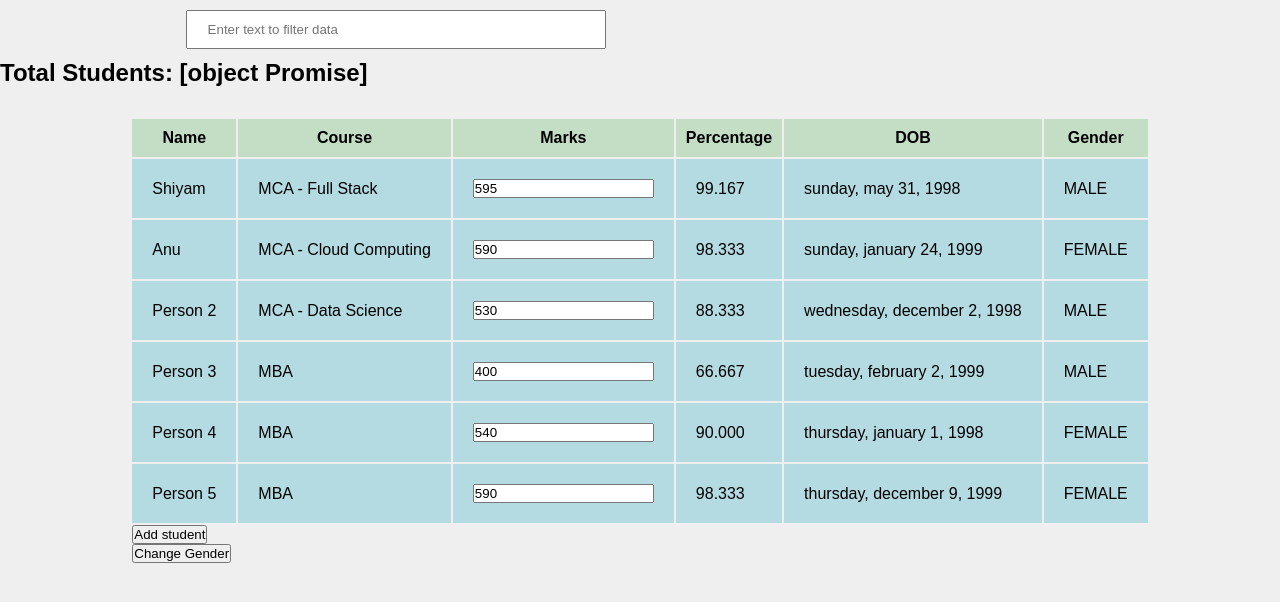
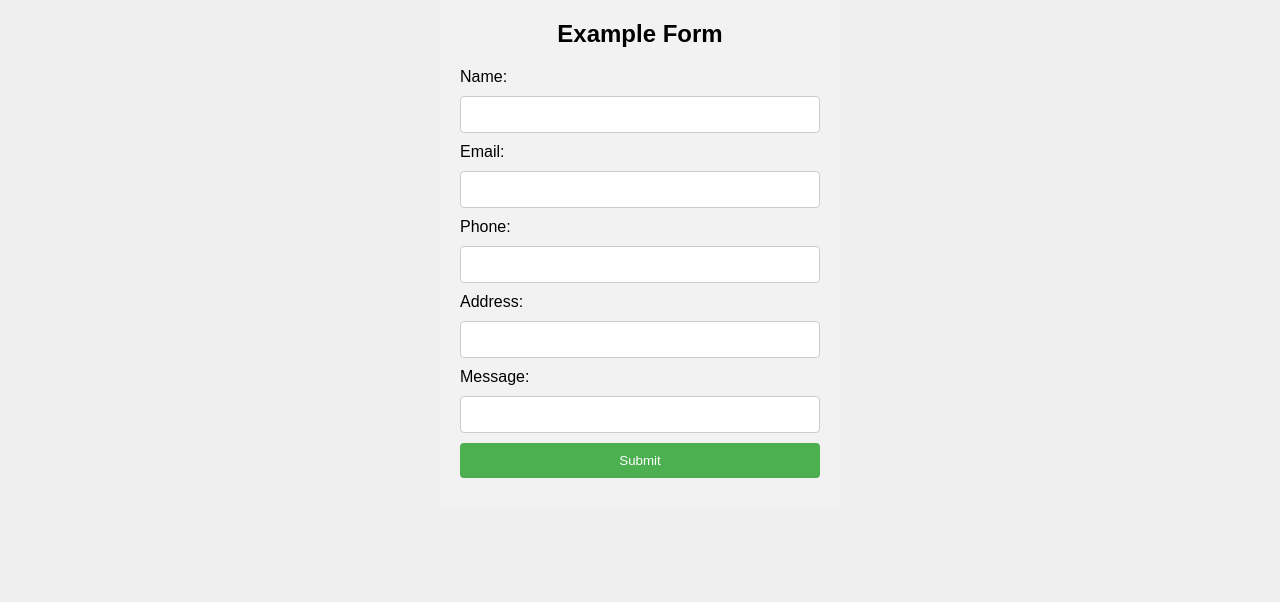
Before and after one commit to ShiyamS/Angular-13, an Angular app: page /Home in a window 1280 px wide. Shown: the top 602 px of the page. Built offline with nearby package versions, Linux system fonts and the light colour scheme.

Commit message:
Forms = Template Form Base

```diff
--- a/src/app/app-routing.module.ts
+++ b/src/app/app-routing.module.ts
@@ -29,7 +29,7 @@ const routes: Routes = [
 ];
 
 @NgModule({
-  imports: [RouterModule.forRoot(routes, { enableTracing: true })],
+  imports: [RouterModule.forRoot(routes)],
   exports: [RouterModule]
 })
 export class AppRoutingModule { }
--- a/src/app/app.component.css
+++ b/src/app/app.component.css
@@ -75,5 +75,45 @@ li a:hover {
   margin: 10px 14.5%;
   width: 420px;
   padding: 10px 20px;
+}
 
+.form-container {
+  max-width: 400px;
+  margin: 0 auto;
+  padding: 20px;
+  background-color: #f2f2f2;
+  border-radius: 5px;
 }
+
+.form-container h2 {
+  text-align: center;
+  margin-bottom: 20px;
+}
+
+.form-container label,
+.form-container input {
+  display: block;
+  margin-bottom: 10px;
+}
+
+.form-container input[type="text"] {
+  width: 100%;
+  padding: 10px;
+  border: 1px solid #ccc;
+  border-radius: 4px;
+  box-sizing: border-box;
+}
+
+.form-container input[type="submit"] {
+  width: 100%;
+  padding: 10px;
+  background-color: #4caf50;
+  color: white;
+  border: none;
+  border-radius: 4px;
+  cursor: pointer;
+}
+
+.form-container input[type="submit"]:hover {
+  background-color: #45a049;
+}
--- a/src/app/app.component.html
+++ b/src/app/app.component.html
@@ -34,13 +34,12 @@
 
 <!-- </div> -->
 <!-- </div> -->
-
-<div class="container">
-  <div>
+<!-- <div class="container"> -->
+<!-- <div>
     <input type="text" class="inputBox" placeholder="Enter text to filter data" [(ngModel)]="filterTextValue">
-  </div>
-  <h2>Total Students: {{totalStudents}}</h2>
-  <table id="student">
+  </div> -->
+<!-- <h2>Total Students: {{totalStudents}}</h2> -->
+<!-- <table id="student">
 
     <tr>
       <th>Name</th>
@@ -54,12 +53,12 @@
     <tr *ngFor="let student of filteredStudents">
       <td>{{student.name}}</td>
       <td>{{student.course}}</td>
-      <td><input type="number" value="student.marks" [(ngModel)]="student.marks"></td>
-      <!-- Pipe percentage -->
-      <!-- <td>{{student.marks / totalMarks | percent : '1.1-1'}}</td> -->
-      <!-- Pipe durrency -->
-      <!-- <td>{{student.marks / totalMarks | currency:'INR' }}</td> -->
-      <td>{{student.marks | percentage : totalMarks : 3 }}</td>
+      <td><input type="number" value="student.marks" [(ngModel)]="student.marks"></td>  -->
+<!-- Pipe percentage -->
+<!-- <td>{{student.marks / totalMarks | percent : '1.1-1'}}</td> -->
+<!-- Pipe durrency -->
+<!-- <td>{{student.marks / totalMarks | currency:'INR' }}</td> -->
+<!-- <td>{{student.marks | percentage : totalMarks : 3 }}</td>
       <td>{{student.DOB | date : 'fullDate' | lowercase}}</td>
       <td>{{student.gender | uppercase}}</td>
     </tr>
@@ -67,5 +66,29 @@
     <button (click)="addFakeStudentData()">Add student</button>
     <br>
     <button (click)="changeGender()"> Change Gender</button>
-  </table>
+  </table> -->
+<!-- </div> -->
+
+<!-- Template From -->
+
+<div class="form-container">
+  <h2>Example Form</h2>
+  <form (ngSubmit)="onSubmit(myForm)" #myForm="ngForm">
+    <label for="name">Name:</label>
+    <input type="text" id="name" name="name" required ngModel>
+
+    <label for="email">Email:</label>
+    <input type="text" id="email" name="email" required ngModel>
+
+    <label for="phone">Phone:</label>
+    <input type="text" id="phone" name="phone" required ngModel>
+
+    <label for="address">Address:</label>
+    <input type="text" id="address" name="address" required ngModel>
+
+    <label for="message">Message:</label>
+    <input type="text" id="message" name="message" required ngModel>
+
+    <input type="submit" value="Submit">
+  </form>
 </div>
--- a/src/app/app.component.ts
+++ b/src/app/app.component.ts
@@ -3,6 +3,8 @@ import { ActivatedRoute, Event, NavigationCancel, NavigationEnd, NavigationError
 import { AuthService } from './services/auth.service';
 import { StudentsService } from './services/students.service';
 import { Student } from './student';
+import { NgForm } from '@angular/forms';
+import { NgFor } from '@angular/common';
 
 @Component({
   selector: 'app-root',
@@ -11,128 +13,135 @@ import { Student } from './student';
 })
 export class AppComponent implements OnInit {
 
-  students!: Student[];
-  filteredStudents!: Student[];
-  totalMarks!: number;
-  title = 'routing';
-  _filterTextValue: string = "";
+  // students!: Student[];
+  // filteredStudents!: Student[];
+  // totalMarks!: number;
+  // title = 'routing';
+  // _filterTextValue: string = "";
 
-  totalStudents = new Promise<number>((resolve, reject) => {
-    setTimeout(() => {
-      resolve(this.filteredStudents.length)
-    }, 2000)
-  })
+  // totalStudents = new Promise<number>((resolve, reject) => {
+  //   setTimeout(() => {
+  //     resolve(this.filteredStudents.length)
+  //   }, 2000)
+  // })
 
-  spinnerDiv = false;
+  // spinnerDiv = false;
 
-  constructor(private activatedRoute: ActivatedRoute, private authUser: AuthService, private router: Router, private StudentService: StudentsService) { }
+  // constructor(private activatedRoute: ActivatedRoute, private authUser: AuthService, private router: Router, private StudentService: StudentsService) { }
 
 
-  get filterTextValue() {
-    return this._filterTextValue;
-  }
+  // get filterTextValue() {
+  //   return this._filterTextValue;
+  // }
 
-  set filterTextValue(filteredValue: string) {
-    this._filterTextValue = filteredValue;
-    this.filteredStudents = this.filteredStudentByGender(filteredValue);
-  }
+  // set filterTextValue(filteredValue: string) {
+  //   this._filterTextValue = filteredValue;
+  //   this.filteredStudents = this.filteredStudentByGender(filteredValue);
+  // }
 
-  filteredStudentByGender(filteredValue: string) {
-    if (this.filterTextValue === "" || this.students.length == 0) {
-      return this.students
-    } else {
-      return this.students.filter((student) => {
-        return student.gender.toLowerCase() === filteredValue.toLowerCase();
-      })
-    }
-  }
+  // filteredStudentByGender(filteredValue: string) {
+  //   if (this.filterTextValue === "" || this.students.length == 0) {
+  //     return this.students
+  //   } else {
+  //     return this.students.filter((student) => {
+  //       return student.gender.toLowerCase() === filteredValue.toLowerCase();
+  //     })
+  //   }
+  // }
 
-  ngOnInit(): void {
+  // ngOnInit(): void {
 
-    this.students = this.StudentService.students;
-    this.totalMarks = this.StudentService.totalMarks;
+  //   this.students = this.StudentService.students;
+  //   this.totalMarks = this.StudentService.totalMarks;
 
-    this.filteredStudents = this.students;
+  //   this.filteredStudents = this.students;
 
 
 
-    this.activatedRoute.fragment.subscribe((value) => {
-      // console.log(value)
-      if (value) {
-        this.smoothScroll(value);
-      }
+  //   this.activatedRoute.fragment.subscribe((value) => {
+  //     // console.log(value)
+  //     if (value) {
+  //       this.smoothScroll(value);
+  //     }
 
-    });
+  //   });
 
-    this.router.events.subscribe((route: Event) => {
-      if (route instanceof NavigationStart) {
-        this.spinnerDiv = true;
-      }
+  //   this.router.events.subscribe((route: Event) => {
+  //     if (route instanceof NavigationStart) {
+  //       this.spinnerDiv = true;
+  //     }
 
-      if (route instanceof NavigationEnd || route instanceof NavigationCancel || route instanceof NavigationError) {
-        this.spinnerDiv = false;
-      }
-    })
+  //     if (route instanceof NavigationEnd || route instanceof NavigationCancel || route instanceof NavigationError) {
+  //       this.spinnerDiv = false;
+  //     }
+  //   })
 
 
-  }
+  // }
 
-  addFakeStudentData() {
-    // let studentCopy = Object.assign([], this.students);
-    // studentCopy.push({
-    //   name: 'Test 9',
-    //   course: 'MCA - Full Stack',
-    //   marks: 345,
-    //   DOB: new Date(),
-    //   gender: 'Male',
-    // })
-    // Once a fake copy is created, and then the value is re assigned in order to reflect the data
-    // If manipulate the reference data, its doses not reflects and become a impure pipe
-    // this.students = studentCopy;
+  // addFakeStudentData() {
+  //   // let studentCopy = Object.assign([], this.students);
+  //   // studentCopy.push({
+  //   //   name: 'Test 9',
+  //   //   course: 'MCA - Full Stack',
+  //   //   marks: 345,
+  //   //   DOB: new Date(),
+  //   //   gender: 'Male',
+  //   // })
+  //   // Once a fake copy is created, and then the value is re assigned in order to reflect the data
+  //   // If manipulate the reference data, its doses not reflects and become a impure pipe
+  //   // this.students = studentCopy;
 
-    //Impure Pipe
-    this.students.push({
-      name: 'Test 9',
-      course: 'MCA - Full Stack',
-      marks: 345,
-      DOB: new Date(),
-      gender: 'Male',
-    })
+  //   //Impure Pipe
+  //   this.students.push({
+  //     name: 'Test 9',
+  //     course: 'MCA - Full Stack',
+  //     marks: 345,
+  //     DOB: new Date(),
+  //     gender: 'Male',
+  //   })
 
-    this.filteredStudents = this.filteredStudentByGender(this._filterTextValue);
-  }
+  //   this.filteredStudents = this.filteredStudentByGender(this._filterTextValue);
+  // }
 
-  changeGender() {
-    // This become an inpur change as the main student data in not refelecting the change during filtering.
-    // this.StudentService.students[0].gender = "Female"
+  // changeGender() {
+  //   // This become an inpur change as the main student data in not refelecting the change during filtering.
+  //   // this.StudentService.students[0].gender = "Female"
 
-    // let studentCopy2: Student[] = Object.assign([], this.students);
-    // studentCopy2[0].gender = 'female';
-    // this.students = studentCopy2;
+  //   // let studentCopy2: Student[] = Object.assign([], this.students);
+  //   // studentCopy2[0].gender = 'female';
+  //   // this.students = studentCopy2;
 
-    //Impure change
-    this.students[0].gender = "Female"
-    this.filteredStudents = this.filteredStudentByGender(this._filterTextValue);
+  //   //Impure change
+  //   this.students[0].gender = "Female"
+  //   this.filteredStudents = this.filteredStudentByGender(this._filterTextValue);
 
-  }
+  // }
 
-  onMouseMove() {
+  // onMouseMove() {
 
-  }
+  // }
 
 
 
 
-  smoothScroll(id: string) {
-    document.getElementById(id)?.scrollIntoView({ behavior: 'smooth' })
-  }
+  // smoothScroll(id: string) {
+  //   document.getElementById(id)?.scrollIntoView({ behavior: 'smooth' })
+  // }
 
-  logIn() {
-    this.authUser.login();
-  }
+  // logIn() {
+  //   this.authUser.login();
+  // }
 
-  logOut() {
-    this.authUser.logOut();
-    this.router.navigate(['']);
+  // logOut() {
+  //   this.authUser.logOut();
+  //   this.router.navigate(['']);
+  // }
+  // Template Form
+
+  ngOnInit() { }
+
+  onSubmit(form: NgForm) {
+    console.log(form.value)
   }
 }
```
Also changed, not shown: 1 other file (tests, documents, lock files or other folders).
